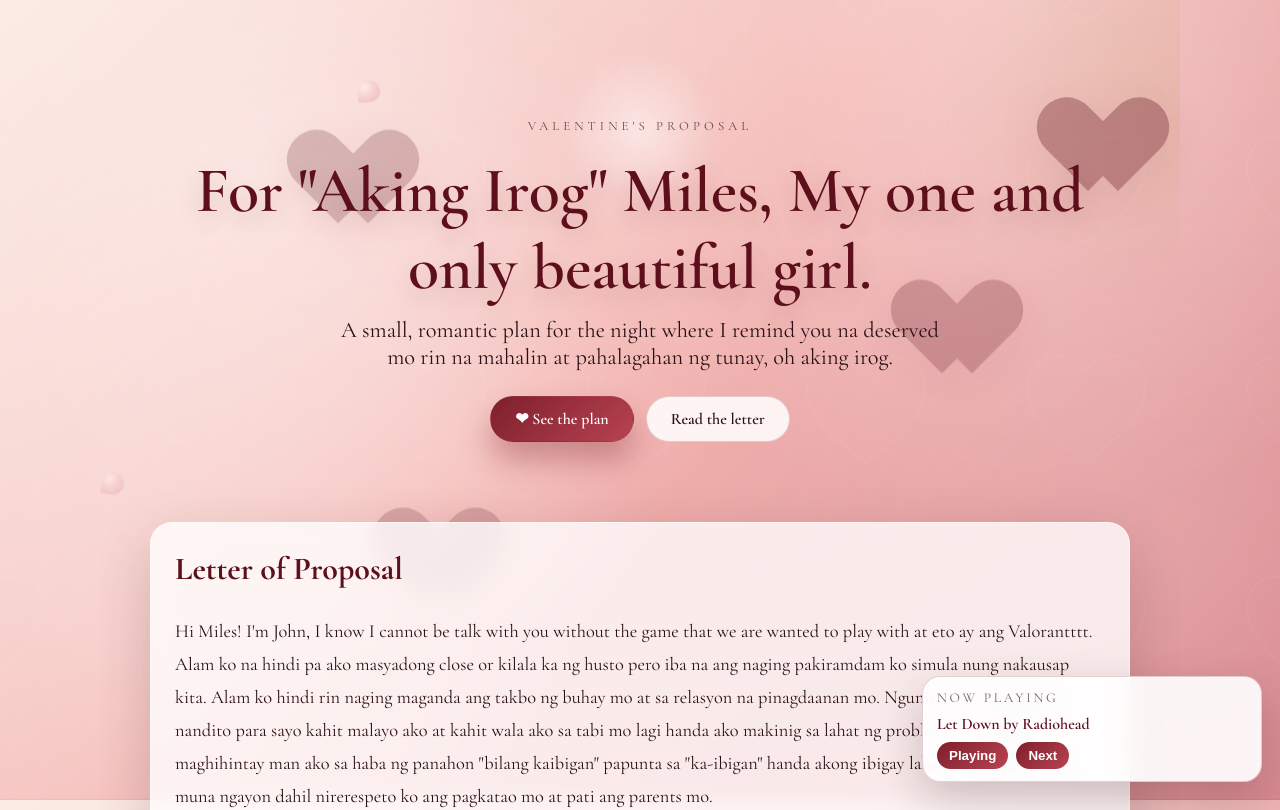
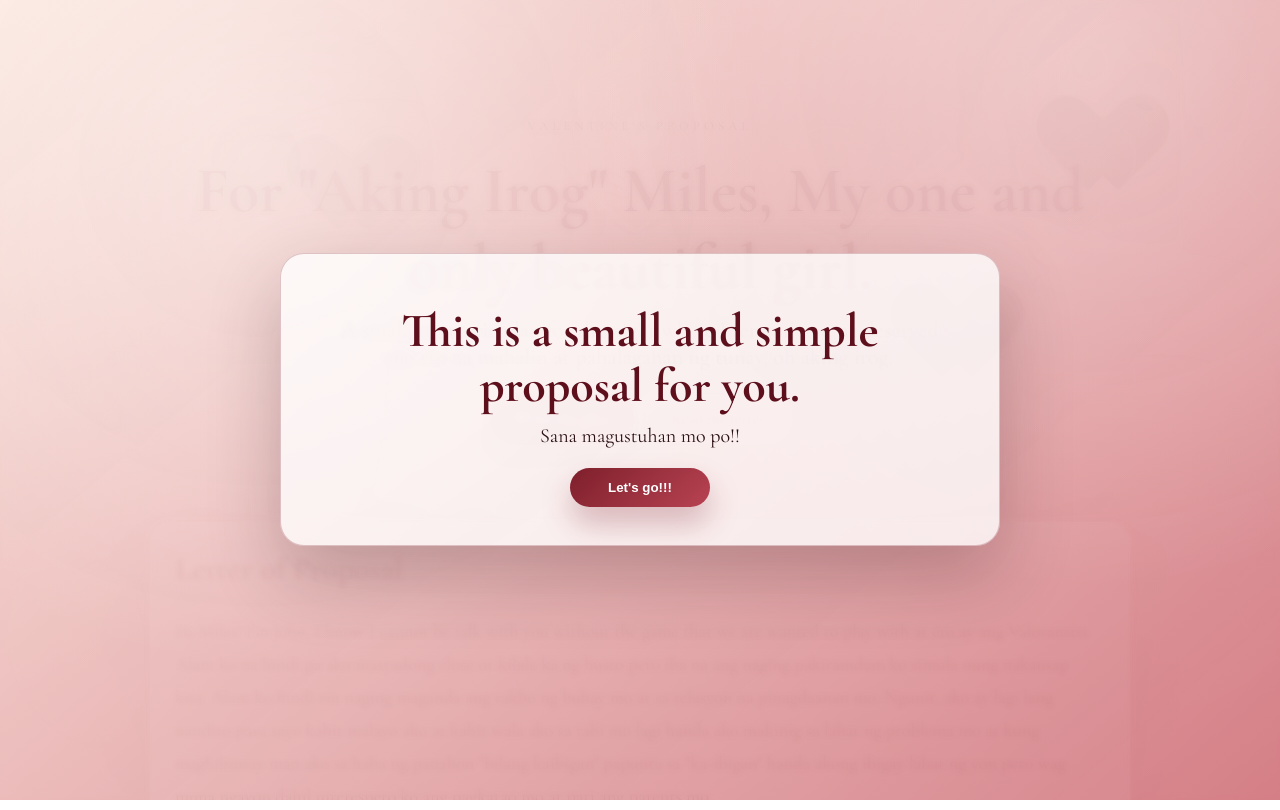
Before and after one commit to johnbahaynon-go8/valentines, a Next.js app: page / in a window 1280 px wide. Shown: the top 810 px of the page. Built offline with nearby package versions, Linux system fonts and the light colour scheme.

Commit message:
Update sticky music overlay behavior

```diff
--- a/app/globals.css
+++ b/app/globals.css
@@ -36,6 +36,87 @@ body {
   background-attachment: fixed;
   background-size: 170% 170%;
   animation: backdropShift 12s ease-in-out infinite;
+}
+
+body.intro-active {
+  overflow: hidden;
+  height: 100vh;
+}
+
+.intro-overlay {
+  position: fixed;
+  inset: 0;
+  z-index: 2147483646;
+  display: grid;
+  place-items: center;
+  padding: 20px;
+  background:
+    radial-gradient(circle at 20% 20%, rgba(255, 255, 255, 0.35), transparent 42%),
+    radial-gradient(circle at 85% 8%, rgba(255, 255, 255, 0.28), transparent 40%),
+    linear-gradient(140deg, rgba(251, 232, 224, 0.96), rgba(211, 124, 132, 0.94));
+  backdrop-filter: blur(3px);
+  animation: introFadeIn 0.45s ease-out both;
+}
+
+.intro-overlay.is-leaving {
+  animation: introFadeOut 0.4s ease-in both;
+}
+
+.intro-screen {
+  width: min(720px, 100%);
+  border-radius: 24px;
+  padding: clamp(24px, 4vw, 38px);
+  background: rgba(255, 255, 255, 0.78);
+  border: 1px solid rgba(126, 31, 43, 0.24);
+  box-shadow: 0 30px 72px rgba(42, 17, 21, 0.24);
+  text-align: center;
+  animation: introCardIn 0.55s cubic-bezier(0.22, 1, 0.36, 1) both;
+}
+
+.intro-screen.is-slide-out {
+  animation: introCardOut 0.42s cubic-bezier(0.55, 0.08, 0.68, 0.53) both;
+}
+
+.intro-step {
+  text-transform: uppercase;
+  letter-spacing: 0.24em;
+  font-size: 0.76rem;
+  color: rgba(42, 17, 21, 0.66);
+}
+
+.intro-screen h2 {
+  margin: 12px 0 10px;
+  color: var(--wine);
+  font-size: clamp(1.9rem, 4.5vw, 3rem);
+  line-height: 1.15;
+}
+
+.intro-screen p {
+  margin: 0 auto 20px;
+  max-width: 48ch;
+  font-size: clamp(1rem, 2vw, 1.25rem);
+}
+
+.intro-cta {
+  border: none;
+  border-radius: 999px;
+  padding: 12px 28px;
+  min-width: 140px;
+  font-weight: 700;
+  color: #fff;
+  background: linear-gradient(135deg, #7e1f2b 0%, #b84352 100%);
+  box-shadow: 0 16px 30px rgba(126, 31, 43, 0.28);
+  cursor: pointer;
+  transition: transform 0.24s ease, box-shadow 0.24s ease;
+}
+
+.intro-cta:hover {
+  transform: translateY(-2px);
+  box-shadow: 0 22px 36px rgba(126, 31, 43, 0.34);
+}
+
+.intro-cta:active {
+  transform: translateY(1px);
 }
 
 @media (prefers-reduced-motion: reduce) {
@@ -624,6 +705,46 @@ footer {
   }
 }
 
+@keyframes introFadeIn {
+  from {
+    opacity: 0;
+  }
+  to {
+    opacity: 1;
+  }
+}
+
+@keyframes introFadeOut {
+  from {
+    opacity: 1;
+  }
+  to {
+    opacity: 0;
+  }
+}
+
+@keyframes introCardIn {
+  from {
+    opacity: 0;
+    transform: translate3d(0, 16px, 0) scale(0.985);
+  }
+  to {
+    opacity: 1;
+    transform: translate3d(0, 0, 0) scale(1);
+  }
+}
+
+@keyframes introCardOut {
+  from {
+    opacity: 1;
+    transform: translate3d(0, 0, 0) scale(1);
+  }
+  to {
+    opacity: 0;
+    transform: translate3d(-56px, 0, 0) scale(0.98);
+  }
+}
+
 @keyframes backdropShift {
   0%,
   100% {
@@ -680,6 +801,25 @@ footer {
 }
 
 @media (max-width: 640px) {
+  .intro-overlay {
+    padding: 14px;
+  }
+
+  .intro-screen {
+    border-radius: 20px;
+    padding: 20px 16px;
+  }
+
+  .intro-screen p {
+    margin-bottom: 16px;
+  }
+
+  .intro-cta {
+    min-width: 124px;
+    min-height: 46px;
+    width: auto;
+  }
+
   header {
     padding-top: 50px;
   }
--- a/app/page.jsx
+++ b/app/page.jsx
@@ -16,15 +16,42 @@ export default function HomePage() {
   const [mounted, setMounted] = useState(false);
   const [isFabOpen, setIsFabOpen] = useState(false);
   const [isMobileView, setIsMobileView] = useState(false);
+  const [showIntro, setShowIntro] = useState(true);
+  const [introStep, setIntroStep] = useState(0);
+  const [isIntroLeaving, setIsIntroLeaving] = useState(false);
+  const [isSlideOneLeaving, setIsSlideOneLeaving] = useState(false);
 
   const tracks = [
     { title: "Let Down", artist: "Radiohead", src: `${basePath}/letdown_radiohead.mp4` },
     { title: "Pahinga", artist: "Unique Salonga", src: `${basePath}/pahinga_uniquesalonga.mp4` },
   ];
 
+  const introSlides = [
+    {
+      title: "Hi Miles, Hi Tita!",
+      message: "I'm John po and I made this for Miles.",
+    },
+    {
+      title: "This is a small and simple proposal for you.",
+      message: "Sana magustuhan mo po!!",
+    },
+  ];
+
   useEffect(() => {
     setMounted(true);
   }, []);
+
+  useEffect(() => {
+    if (showIntro) {
+      document.body.classList.add("intro-active");
+    } else {
+      document.body.classList.remove("intro-active");
+    }
+
+    return () => {
+      document.body.classList.remove("intro-active");
+    };
+  }, [showIntro]);
 
   useEffect(() => {
     const mediaQuery = window.matchMedia("(max-width: 640px)");
@@ -73,49 +100,12 @@ export default function HomePage() {
   }, []);
 
   useEffect(() => {
-    const tryPlay = async () => {
-      if (!audioRef.current) return false;
-      try {
-        audioRef.current.muted = !hasInteractedRef.current;
-        audioRef.current.volume = 0.9;
-        await audioRef.current.play();
-        setIsPlaying(true);
-        return true;
-      } catch {
-        return false;
-      }
-    };
-
-    tryPlay();
-
-    const unlockAudio = () => {
-      if (hasInteractedRef.current) return;
-      hasInteractedRef.current = true;
-      if (audioRef.current) {
-        audioRef.current.muted = false;
-        audioRef.current.volume = 0.9;
-      }
-      tryPlay();
-      window.removeEventListener("pointerdown", unlockAudio);
-      window.removeEventListener("touchstart", unlockAudio);
-      window.removeEventListener("scroll", unlockAudio);
-      window.removeEventListener("wheel", unlockAudio);
-      window.removeEventListener("keydown", unlockAudio);
-    };
-
-    window.addEventListener("pointerdown", unlockAudio);
-    window.addEventListener("touchstart", unlockAudio, { passive: true });
-    window.addEventListener("scroll", unlockAudio, { passive: true });
-    window.addEventListener("wheel", unlockAudio, { passive: true });
-    window.addEventListener("keydown", unlockAudio);
-
-    return () => {
-      window.removeEventListener("pointerdown", unlockAudio);
-      window.removeEventListener("touchstart", unlockAudio);
-      window.removeEventListener("scroll", unlockAudio);
-      window.removeEventListener("wheel", unlockAudio);
-      window.removeEventListener("keydown", unlockAudio);
-    };
+    if (!audioRef.current) return;
+    audioRef.current.muted = true;
+    audioRef.current.volume = 0.9;
+    audioRef.current.play().catch(() => {
+      setIsPlaying(false);
+    });
   }, []);
 
   useEffect(() => {
@@ -176,9 +166,69 @@ export default function HomePage() {
     setTrackIndex(nextIndex);
   };
 
+  const startFirstSong = async () => {
+    hasInteractedRef.current = true;
+    setTrackIndex(0);
+    if (!audioRef.current) return;
+
+    const audio = audioRef.current;
+    audio.muted = false;
+    audio.volume = 0.9;
+    audio.currentTime = 0;
+
+    try {
+      await audio.play();
+      setIsPlaying(true);
+    } catch {
+      setIsPlaying(false);
+    }
+  };
+
+  const handleIntroPlay = async () => {
+    setIsIntroLeaving(true);
+    await startFirstSong();
+    setTimeout(() => {
+      setShowIntro(false);
+      setIsIntroLeaving(false);
+    }, 420);
+  };
+
+  useEffect(() => {
+    if (!showIntro) return;
+
+    const slideTimer = setTimeout(() => {
+      if (introStep === 0) {
+        setIsSlideOneLeaving(true);
+        setTimeout(() => {
+          setIntroStep(1);
+          setIsSlideOneLeaving(false);
+        }, 420);
+      }
+    }, 2500);
+
+    return () => {
+      clearTimeout(slideTimer);
+    };
+  }, [showIntro, introStep, introSlides.length]);
+
   return (
     <>
+      {showIntro && (
+        <div className={`intro-overlay${isIntroLeaving ? " is-leaving" : ""}`} role="dialog" aria-modal="true">
+          <div className={`intro-screen${introStep === 0 && isSlideOneLeaving ? " is-slide-out" : ""}`}>
+            <h2>{introSlides[introStep].title}</h2>
+            <p>{introSlides[introStep].message}</p>
+            {introStep === introSlides.length - 1 && (
+              <button className="intro-cta" type="button" onClick={handleIntroPlay}>
+                Let's go!!!
+              </button>
+            )}
+          </div>
+        </div>
+      )}
+
       {mounted &&
+        !showIntro &&
         createPortal(
           <div className={`music-fab ${isFabOpen ? "is-open" : ""}`} aria-live="polite">
             <div className="music-fab-panel" id="music-fab-panel" aria-hidden={isMobileView ? !isFabOpen : false}>
@@ -293,7 +343,7 @@ export default function HomePage() {
             <div className="timeline-item">
               <div className="timeline-time">7:00 PM onwards</div>
               <strong>Uwian</strong>
-              <span>Prepare na sa paguwiii.😔 </span>
+              <span>Prepare na sa paguwiii😔pero wag ka po mag alala, ihahatid kita!! </span>
             </div>
           </div>
         </div>
```
